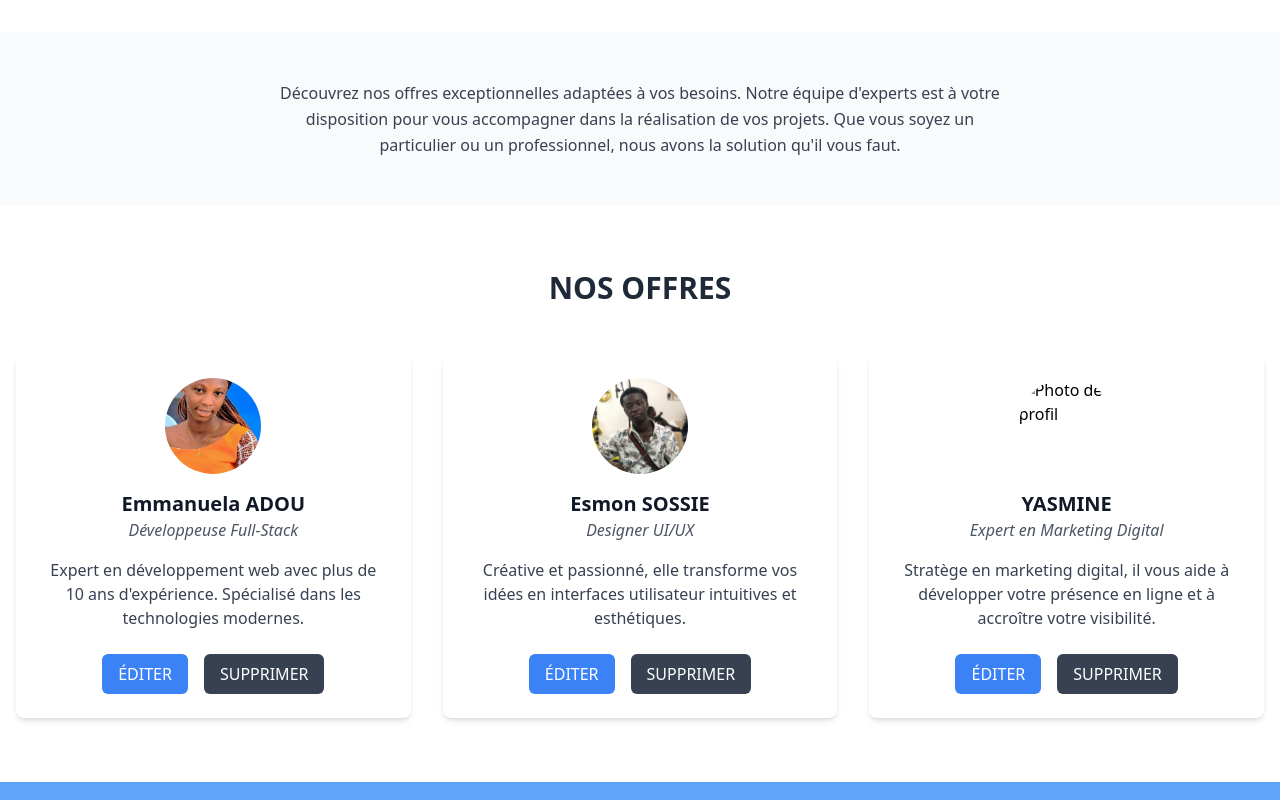
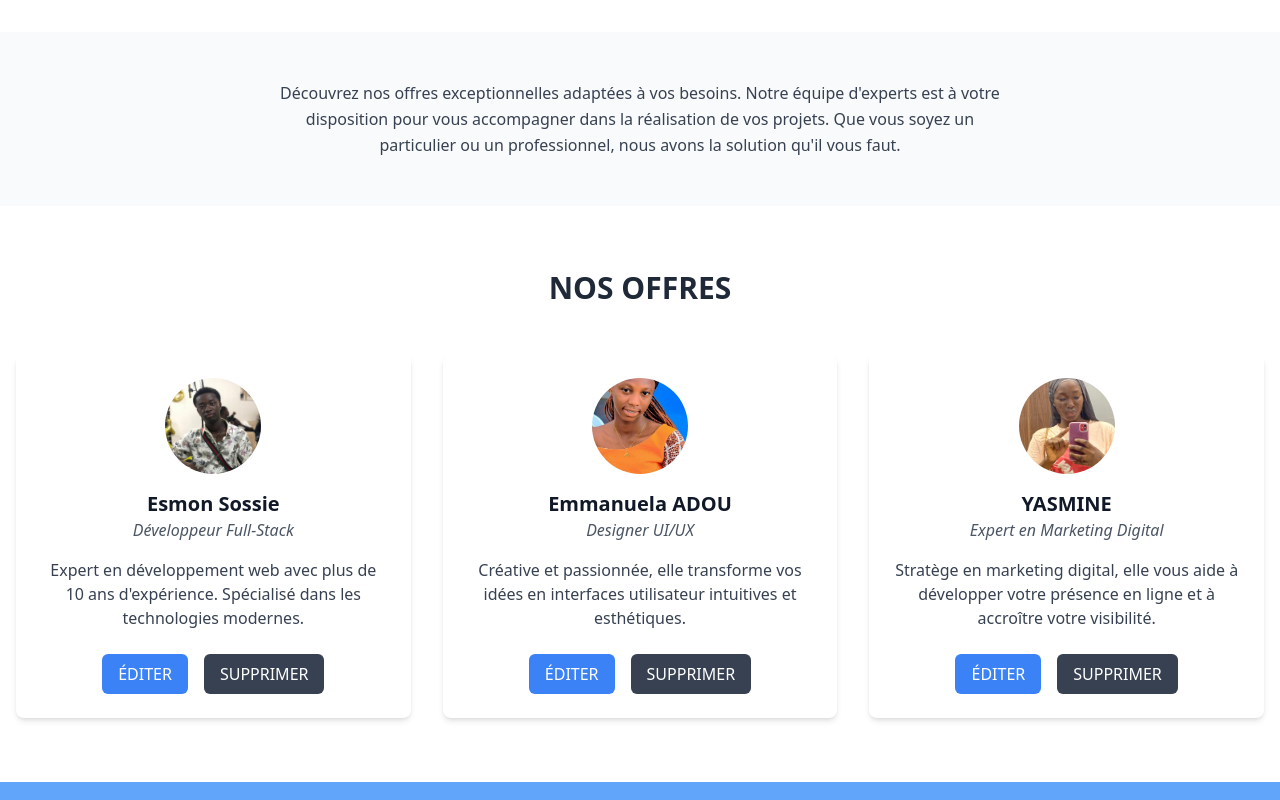
Before and after one commit to yasmine1110/js-projet, a website: page index.html in a window 1280 px wide. Shown: the top 800 px of the page. Drawn offline with nearby package versions, Linux system fonts and the light colour scheme.

Commit message:
modification

```diff
--- a/index.html
+++ b/index.html
@@ -46,11 +46,11 @@
             <div class="grid grid-cols-1 md:grid-cols-2 lg:grid-cols-3 gap-8 flex ">
                 <!-- Carte 1 -->
                 <div class="bg-white rounded-lg shadow-md p-6 flex flex-col items-center">
-                    <img src="moi.jpg"
+                    <img src="WhatsApp Image 2025-09-07 à 01.31.57_af2e2a2c.jpg"
                          alt="Photo de profil"
                          class="h-24 w-24 rounded-full object-cover mb-4">
-                    <h3 class="text-xl font-bold text-gray-900">Emmanuela ADOU</h3>
-                    <p class="text-gray-600 italic mb-4">Développeuse Full-Stack</p>
+                    <h3 class="text-xl font-bold text-gray-900">Esmon Sossie</h3>
+                    <p class="text-gray-600 italic mb-4">Développeur Full-Stack</p>
                     <p class="text-gray-700 text-center mb-6">
                         Expert en développement web avec plus de 10 ans d'expérience. Spécialisé dans les technologies modernes.
                     </p>
@@ -66,13 +66,13 @@
 
                 <!-- Carte 2 -->
                 <div class="bg-white rounded-lg shadow-md p-6 flex flex-col items-center">
-                    <img src="WhatsApp Image 2025-09-07 à 01.31.57_af2e2a2c.jpg"
+                    <img src="moi.jpg"
                          alt="Photo de profil"
                          class="h-24 w-24 rounded-full object-cover mb-4">
-                    <h3 class="text-xl font-bold text-gray-900">Esmon SOSSIE</h3>
+                    <h3 class="text-xl font-bold text-gray-900">Emmanuela ADOU</h3>
                     <p class="text-gray-600 italic mb-4">Designer UI/UX</p>
                     <p class="text-gray-700 text-center mb-6">
-                        Créative et passionné, elle transforme vos idées en interfaces utilisateur intuitives et esthétiques.
+                        Créative et passionnée, elle transforme vos idées en interfaces utilisateur intuitives et esthétiques.
                     </p>
                     <div class="flex space-x-4">
                         <button class="bg-blue-500 hover:bg-blue-600 text-white px-4 py-2 rounded-md transition duration-300">
@@ -86,13 +86,13 @@
 
                 <!-- Carte 3 -->
                 <div class=" bg-white rounded-lg shadow-md p-6 flex flex-col items-center ">
-                    <img src=""
+                    <img src="yasmine.jpg"
                          alt="Photo de profil"
                          class="h-24 w-24 rounded-full object-cover mb-4">
                     <h3 class="text-xl font-bold text-gray-900">YASMINE</h3>
                     <p class="text-gray-600 italic mb-4">Expert en Marketing Digital</p>
                     <p class="text-gray-700 text-center mb-6">
-                        Stratège en marketing digital, il vous aide à développer votre présence en ligne et à accroître votre visibilité.
+                        Stratège en marketing digital, elle vous aide à développer votre présence en ligne et à accroître votre visibilité.
                     </p>
                     <div class="flex space-x-4">
                         <button class="bg-blue-500 hover:bg-blue-600 text-white px-4 py-2 rounded-md transition duration-300">
```
Also changed, not shown: yasmine.jpg (added).
